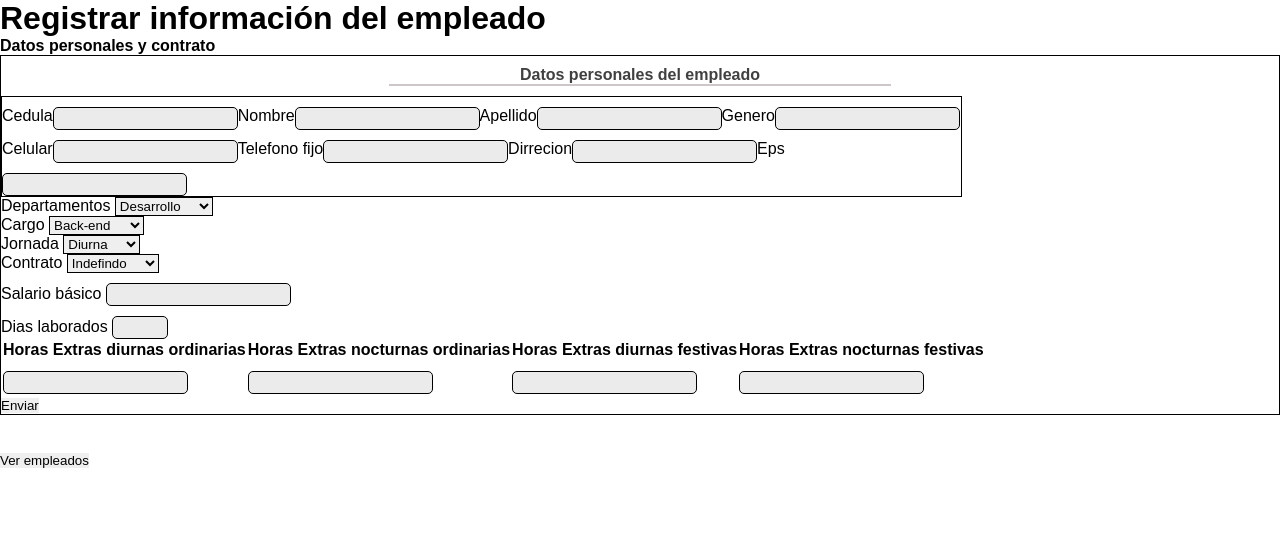
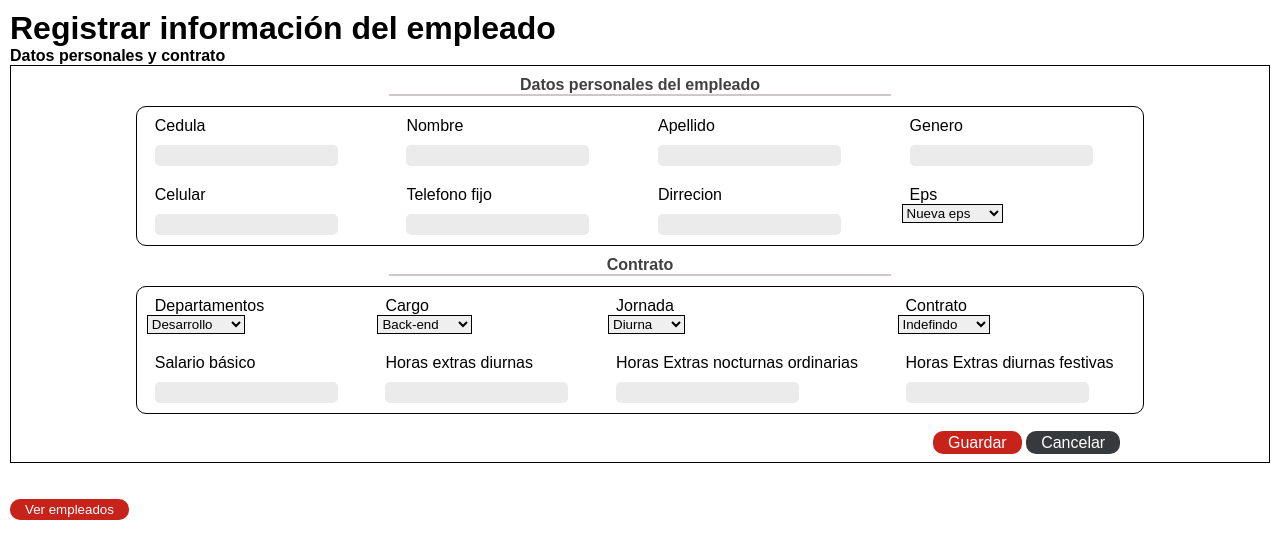
Before and after one commit to d4niel-olaya/CRUD-nomina, a PHP site: page / in a window 1280 px wide. Shown: the top 559 px of the page. Run offline with PHP 8.4, Linux system fonts and the light colour scheme.

Commit message:
Vista para crear empleado

```diff
--- a/estilos/estilos.css
+++ b/estilos/estilos.css
@@ -8,7 +8,6 @@
 }
 
 input{
-    border: 1px solid black;
     background-color: #EBEBEB;
     border-radius: 5px;
     padding: 3px;
@@ -18,6 +17,7 @@ select{
 }
 body{
     font-family: sans-serif;
+    padding: 10px;
 }
 .sub-form{
     color:#404040;
@@ -35,12 +35,49 @@ form{
 }
 
 .part_1{
-    display: flex;
-    flex-wrap: wrap;
+    display: grid;
+    grid-template-columns: repeat(4,auto);
+    grid-template-rows: repeat(2, auto);
     border: 1px solid black;
-    width: 75%;
+    border-radius: 10px;
+    width: 80%;
+    margin: 0 auto;
 }
 
 .part_1 label, input{
     margin-top: 10px;
+    margin-left: 8px;
 }
+
+.part_1 div{
+
+    padding: 10px;
+}
+
+.table-horas{
+    display: grid;
+    grid-template-columns: repeat(4,auto);
+    grid-template-rows: repeat(4, auto);
+}
+
+.container-btn{
+
+    width: 250px;
+    padding: 10px;
+    margin-top: 10px;
+    margin-left: 70%;
+    text-align: center;
+}
+.btn-save{
+    border-radius: 10px;
+    padding: 3px 15px 3px 15px;
+    color:white;
+    background-color: #c7231b;
+}
+
+.btn-cancel{
+    border-radius: 10px;
+    padding: 3px 15px 3px 15px;
+    color: white;
+    background-color: #373a3c;
+}
--- a/index.php
+++ b/index.php
@@ -22,31 +22,59 @@
             <h4 class="sub-form">Datos personales del empleado</h4>
             <hr>
             <div class="part_1">
+                <div>
                     <label for="">Cedula</label>
+                    <br>
                     <input type="text" name="cedula" autocomplete="off" maxlength="10">
+                </div>
+                <div>
+                    <label for="">Nombre</label>
                     <br>
-                <label for="">Nombre</label>
                     <input type="text" name="nombre" autocomplete="off">
+                </div>
+                <div>
+                    <label for="">Apellido</label>
                     <br>
-                <label for="">Apellido</label>
                     <input type="text" name="apellido" autocomplete="off">
+                </div>
+                <div>
+                    <label for="">Genero</label>
                     <br>
-                <label for="">Genero</label>
-                <input type="text">
-                <br>
-                <label for="">Celular</label>
-                <input type="text">
-                <br>
-                <label for="">Telefono fijo</label>
-                <input type="text">
-                <br>
-                <label for="">Dirrecion</label>
-                <input type="text">
-                <br>
-                <label for="">Eps</label>
                     <input type="text">
                 </div>
+                <div>
+                    <label for="">Celular</label>
+                    <br>
+                    <input type="text">
+                </div>
+                <div>
+                    <label for="">Telefono fijo</label>
+                    <br>
+                    <input type="text">
+                </div>
+                <div>
+                    <label for="">Dirrecion</label>
+                    <br>
+                    <input type="text">
+                </div>
+                <div>
+                    <label for="">Eps</label>
+                    <br>
+                    <select name="" id="">
+                        <optgroup label="Eps">
+                            <option value="">Nueva eps</option>
+                            <option value="">Sanitas</option>
+                        </optgroup>
+                    </select>
+                </div>
+            </div>
+            <div>
+                <h4 class="sub-form">Contrato</h4>
+                <hr>
+                <div class="part_1">
+                    <div>
                         <label for="">Departamentos</label>
+                        <br>
                         <select name="departamentos" id="departamentos">
                             <optgroup label="Departamentos">
                                 <option value="1">Desarrollo</option>
@@ -54,55 +82,66 @@
                                 <option value="3">Testing</option>
                             </optgroup>
                         </select>
+                    </div>
+                    <div>
+                        <label for="">Cargo</label>
                         <br>
-            <label for="">Cargo</label>
                         <select name="cargos" id="cargos">
                             <optgroup label="Cargos">
                                 <option value="1">Back-end</option>
                                 <option value="2">Front-end</option>
                             </optgroup>
                         </select>
+                    </div>
+                    <div>
+                        <label for="">Jornada</label>
                         <br>
-            <label for="">Jornada</label>
                         <select name="jornadas" id="jornadas">
                             <optgroup label="Jornadas">
                                 <option value="1">Diurna</option>
                             </optgroup>
                         </select>
+                    </div>
+                    <div>
+                        <label for="">Contrato</label>
                         <br>
-            <label for="">Contrato</label>
                         <select name="contratos" id="contratos">
                             <optgroup label="Contratos">
                                 <option value="1">Indefindo</option>
                                 <option value="2">Ops</option>
                             </optgroup>
                         </select>
+                    </div>
+                    <div>
+                        <label for="">Salario básico</label>
                         <br>
-            <label for="">Salario básico</label>
                         <input type="text" name="salario_basic" min="100000" required>
+                    </div>
+                    <div>
+                        <label for="">Horas extras diurnas</label>
                         <br>
-            <label for="">Dias laborados</label>
-            <input type="number" name="dias_lab" min="0" max="30" required>
+                        <input type="number" name="hora_ex_diur_or" min="0">
+                    </div>
+                    <div>
+                        <label for="">Horas Extras nocturnas ordinarias</label>
                         <br>
-            <table id="horas_extras">
-                <tr>
-                    <th>Horas Extras diurnas ordinarias</th>
-                    <th>Horas Extras nocturnas ordinarias</th>
-                    <th>Horas Extras diurnas festivas</th>
-                    <th>Horas Extras nocturnas festivas</th>
-                </tr>
-                <tr>
-                    <td><input type="number" name="hora_ex_diur_or" min="0"></td>
-                    <td><input type="number" name="hora_ex_noc_or" min="0"></td>
-                    <td><input type="number" name="hora_ex_diur_fes" min="0"></td>
-                    <td><input type="number" name="hora_ex_noc_fes" min="0"></td>
-                </tr>
-            </table>
-            <button>Enviar</button>
+                        <input type="number" name="hora_ex_noc_or" min="0">
+                    </div>
+                    <div>
+                        <label for="">Horas Extras diurnas festivas</label>
+                        <br>
+                        <input type="text">
+                    </div>
+                </div>
+            </div>
+            <div class="container-btn">
+                <a class="btn-save">Guardar</a>
+                <a class="btn-cancel">Cancelar</a>
+            </div>
         </form>
         <br>
         <br>
-        <button onclick="verEmpleados();">Ver empleados</button>
+        <button class="btn-save"onclick="verEmpleados();">Ver empleados</button>
 
     </div>
     <script>
```
Lines whose indentation alone changed are shown as unchanged.
